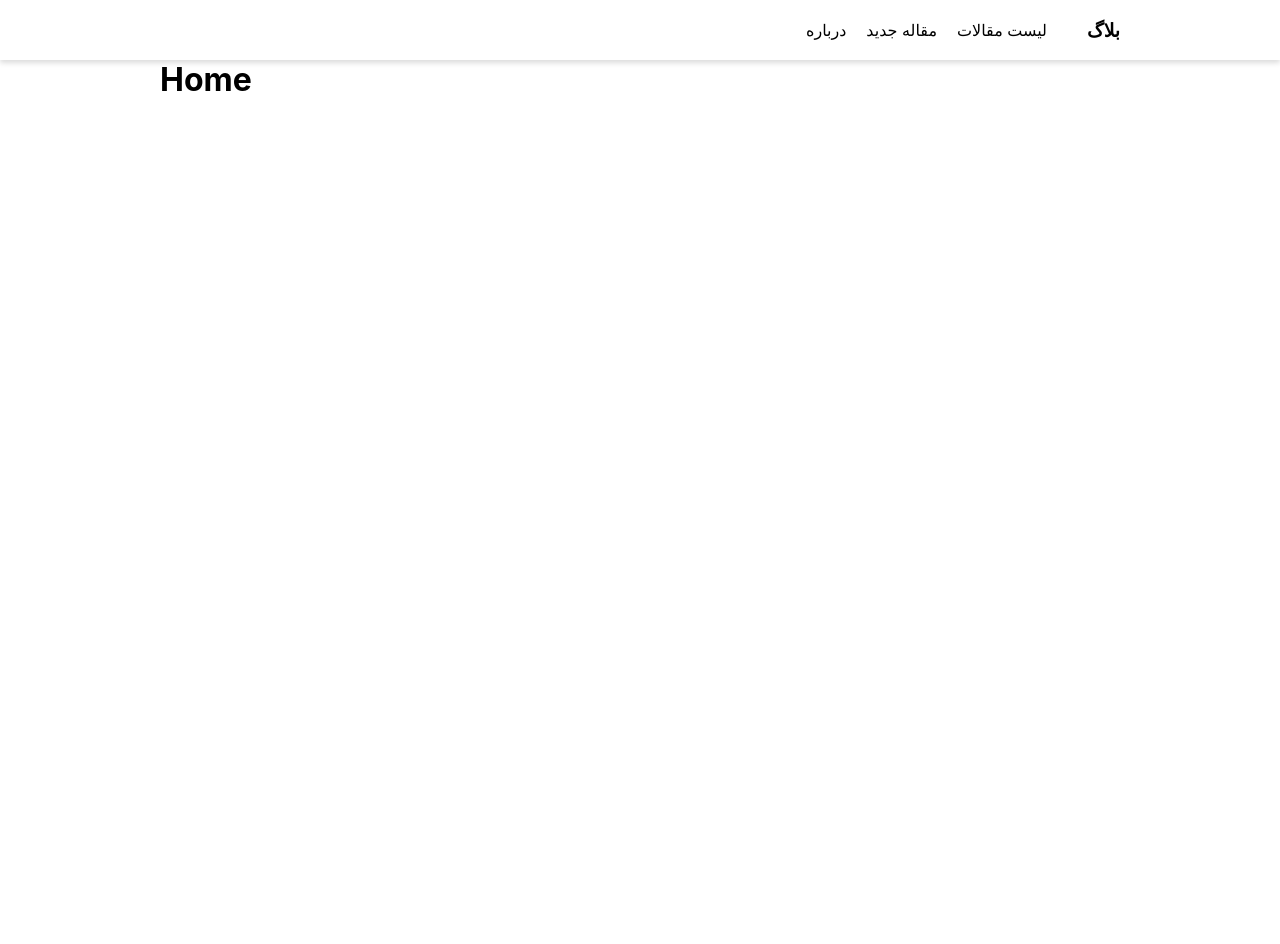
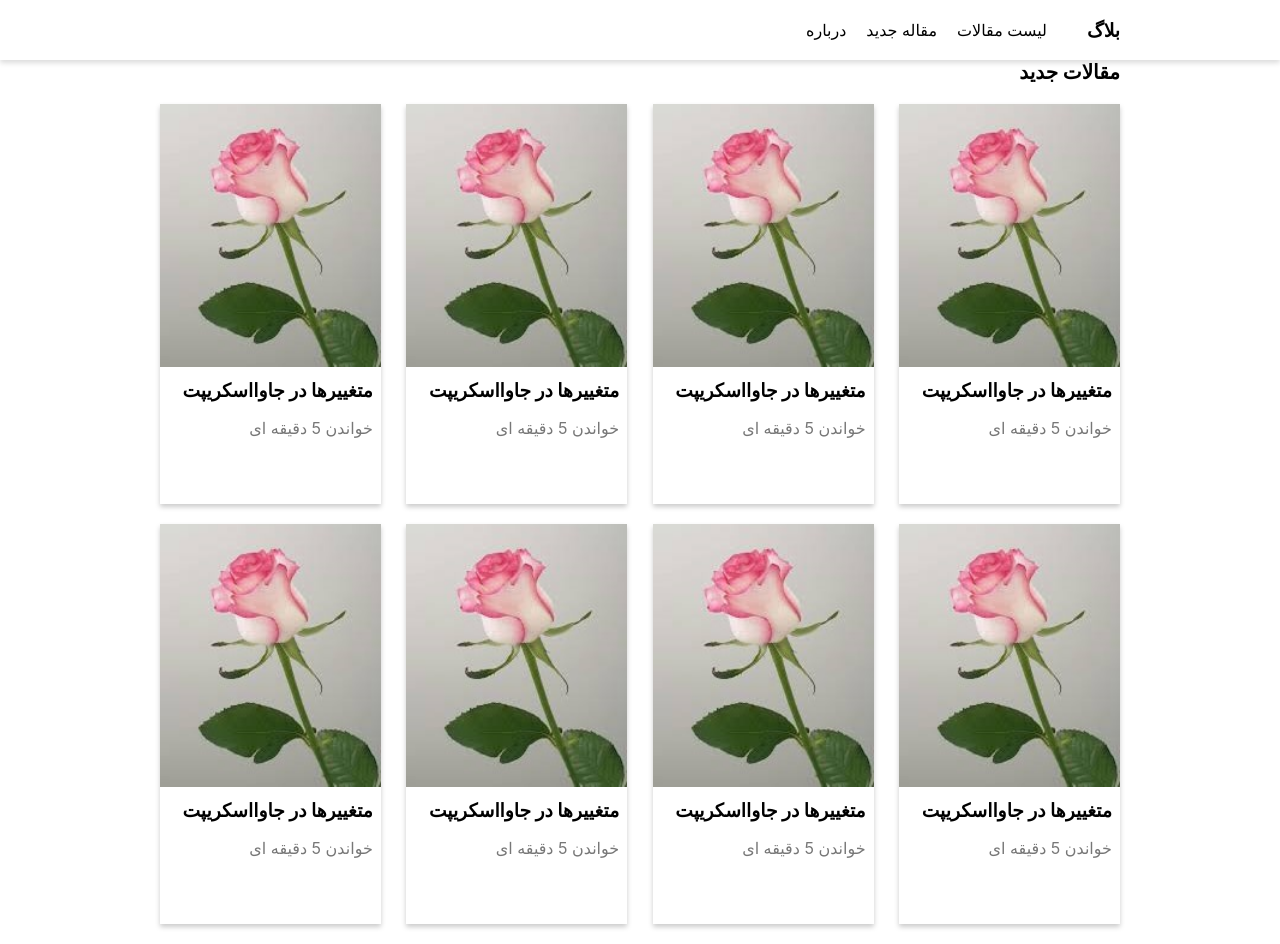
Before and after one commit to zohrehharati430/Article-weblog, a React (Create React App) app: page / in a window 1280 px wide. Before the commit the page ends 800 px from the top, so only its background shows below. Built offline with nearby package versions, Linux system fonts and the light colour scheme.

Commit message:
Add Article component and update Home page layout; implement CSS modules for styling

```diff
--- /dev/null
+++ b/src/components/article/Article.jsx
@@ -0,0 +1,13 @@
+import styled from "./article.module.css"
+import articled from "./../../assets/images/article.jpg"
+function Article(){
+    return(
+        <div className={styled.articleWrapper}>
+            <img src={articled} />
+            <h3>متغییرها در جاوااسکریپت</h3>
+        <p>خواندن 5 دقیقه ای</p>
+        </div>
+    )
+}
+
+export default Article
--- /dev/null
+++ b/src/components/article/article.module.css
@@ -0,0 +1,18 @@
+.articleWrapper{
+    width:23% ;
+    height:400px ;
+    box-shadow: 0px 3px 5px #ccc;
+    margin-bottom: 20px;
+}
+.articleWrapper img{
+    width: 100%;
+}
+.articleWrapper h3{
+    text-align: right;
+    padding: 8px;
+}
+.articleWrapper p {
+    text-align: right;
+    padding: 8px;
+    color:#777 ;
+}
--- a/src/pages/home/Home.jsx
+++ b/src/pages/home/Home.jsx
@@ -1,11 +1,22 @@
+import Article from "../../components/article/Article"
 import Navbar from "../../components/navbar/Navbar"
-
+import styled from "./home.module.css"
 function Home(props){
     return(
-       <div>
+       <div className={styled.homeWrapper}>
         <Navbar title="بلاگ"/>
         <div className="container">
-            <h1>Home</h1>
+            <h2>مقالات جدید</h2>
+            <div className={styled.articles}>
+                <Article />
+                <Article />
+                <Article />
+                <Article />
+                <Article />
+                <Article />
+                <Article />
+                <Article />
+            </div>
         </div>
        </div>
     )
--- /dev/null
+++ b/src/pages/home/home.module.css
@@ -0,0 +1,14 @@
+.homeWrapper{
+
+}
+.homeWrapper h2{
+     text-align: right;
+     margin-top: 6opx;
+     font-size: 20px;
+     margin-bottom: 20px;
+}
+.articles{
+    display: flex;
+    justify-content: space-between ;
+    flex-wrap: wrap;
+}
```
Also changed, not shown: src/assets/images/article.jpg (added).
